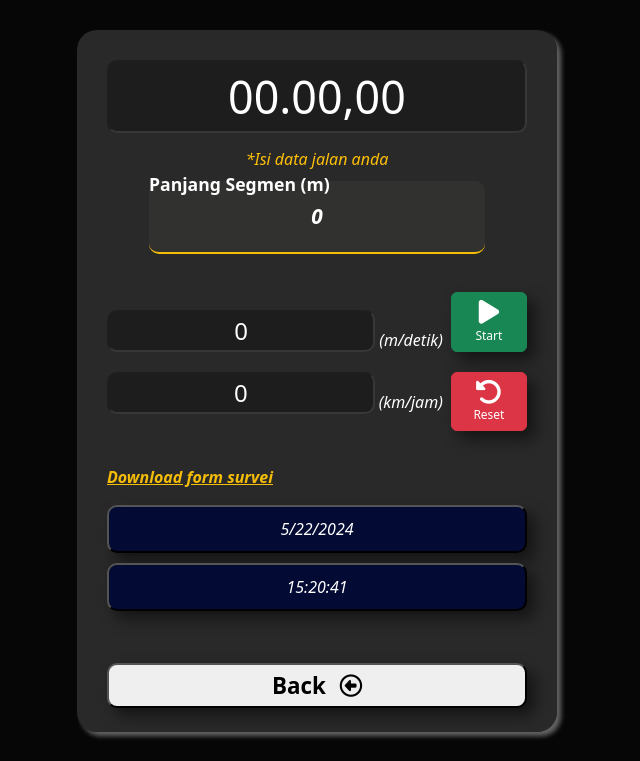
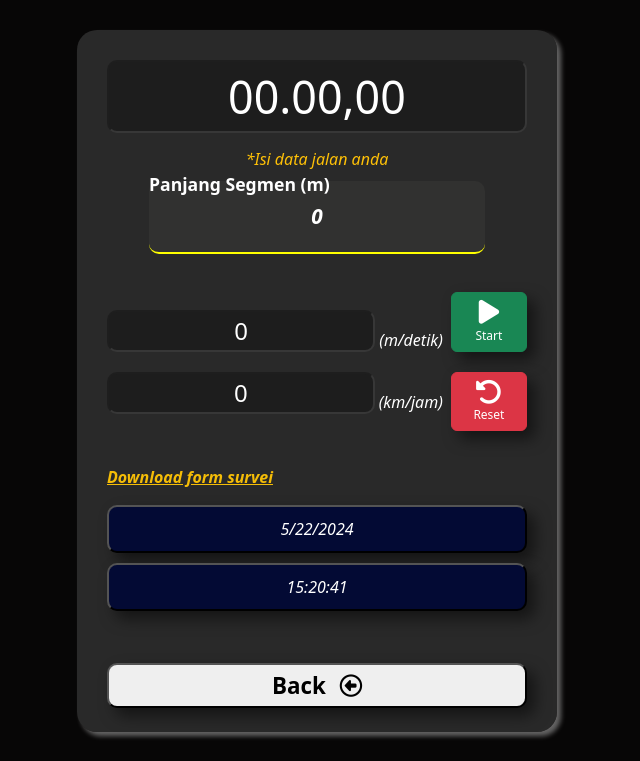
Before and after one commit to 1wikii/pkjicounter, a PHP site: page /stopwatch.php in a window 1280 px wide. Shown: the top 761 px of the page, without its empty margins (323-963 px from the left). Run offline with PHP 8.4, Linux system fonts and the light colour scheme; the visitor is signed in with stand-in values (Sample User, id 1); some libraries are stand-ins or nearby versions.

Commit message:
feat : perbaikan index.css

```diff
--- a/index.css
+++ b/index.css
@@ -1,6 +1,3 @@
-* {
-   font-size: 1em;
-}
 
 body,
 html {
@@ -163,12 +160,12 @@ button:active {
 
 /* ----------------Input panjang segmen-------------*/
 :root{
-   --primary: #11998e;
-   --secondary: #38ef7d;
-   --white: #fff;
+   --primary: rgb(17, 153, 142);
+   --secondary: rgb(56, 239, 125);
+   --white: rgb(255, 255, 255);
    --gray: rgba(79, 79, 78, 0.2);
-   --light-gray: rgba(103, 103, 102, 0.5);
-   --yellow: #f5bd07;
+   --lighterGray: rgba(103, 103, 102, 0.5);
+   --yellow: rgb(245, 189, 7);
 }
 
 
@@ -182,30 +179,31 @@ button:active {
   font-family: inherit;
   width: 100%;
   border: 0;
-  border-bottom: 2px solid var(--yellow);
+  border-bottom: 2px solid yellow;
   outline: 0;
   font-size: 1.3rem;
-  color: var(--white);
+  color: white;
   background: var(--gray);
   transition: border-color 0.2s;
 
    font-weight: bold;
    font-style: italic;
    padding: 20px 0 20px 0;
+}
 
-  &::placeholder {
+.form__field:placeholder {
    font-weight: normal;
    font-style: italic;
-    color: var(--light-gray);
+   color: rgba(103, 103, 102, 0.5);
   }
 
-  &:placeholder-shown ~ .form__label {
+.form__field:placeholder-shown + .form__label {
     font-size: 1.1rem;
     cursor: text;
     top: 20px;
     color: transparent;
   }
-}
+
 
 .form__label {
   position: absolute;
@@ -214,23 +212,27 @@ button:active {
   transition: 0.2s;
   font-size: 1.1rem;
   font-weight: bold;
-   color: var(--white);
+   color: white;
 }
 
-.form__field:focus {
-  ~ .form__label {
+.form__field:focus-within .form__label {
     position: absolute;
     top: 0;
     display: block;
     transition: 0.2s;
     font-size: 1.1rem;
-    color: var(--white);
+    color: white;
     font-weight: bold;
-  }
+
 }
 /* reset input */
-.form__field{
-  &:required,&:invalid { box-shadow:none; }
+
+
+.form__field:required{
+      box-shadow:none;
+}
+.form__field:invalid{
+    box-shadow:none;
 }
 
 /* ----------------End Input panjang segmen-------------*/
--- a/main.php
+++ b/main.php
@@ -47,7 +47,6 @@ if (!isset($_SESSION['username'])) {
          </button>
       </section>
 
-      `
       <section id="item-3" class="section">
          <input name="ks" id="item-number-3" class="item" disabled> </input>
          <button id="item-button-3" class="item">
```
